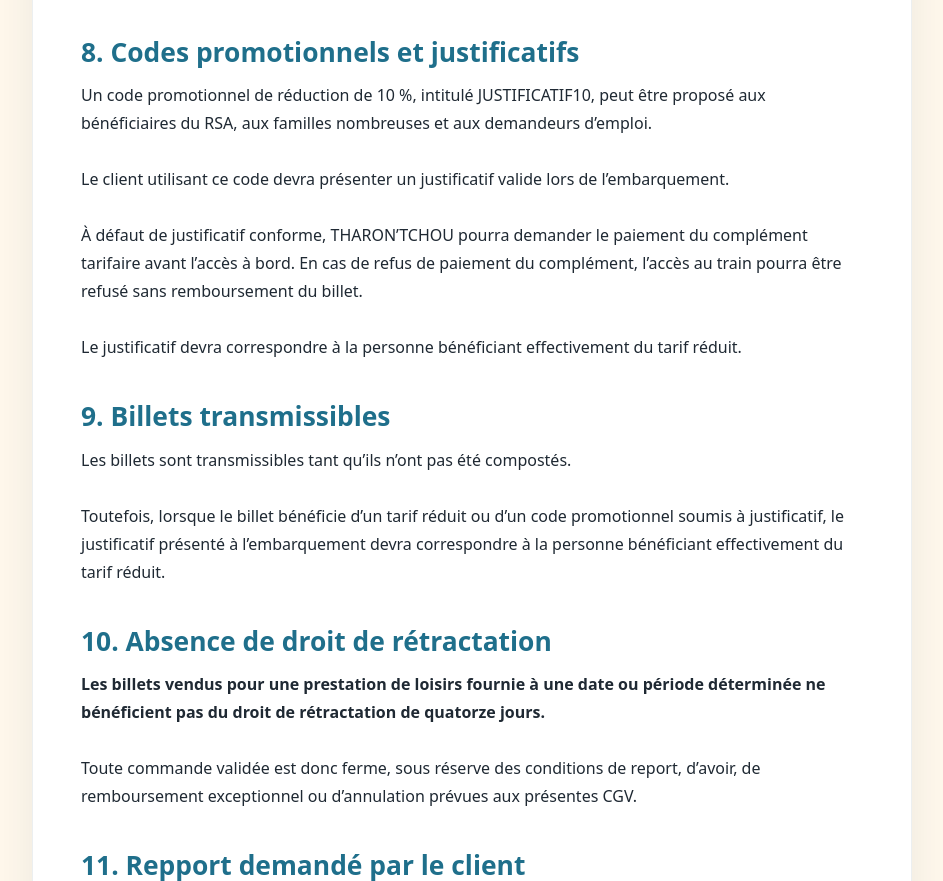
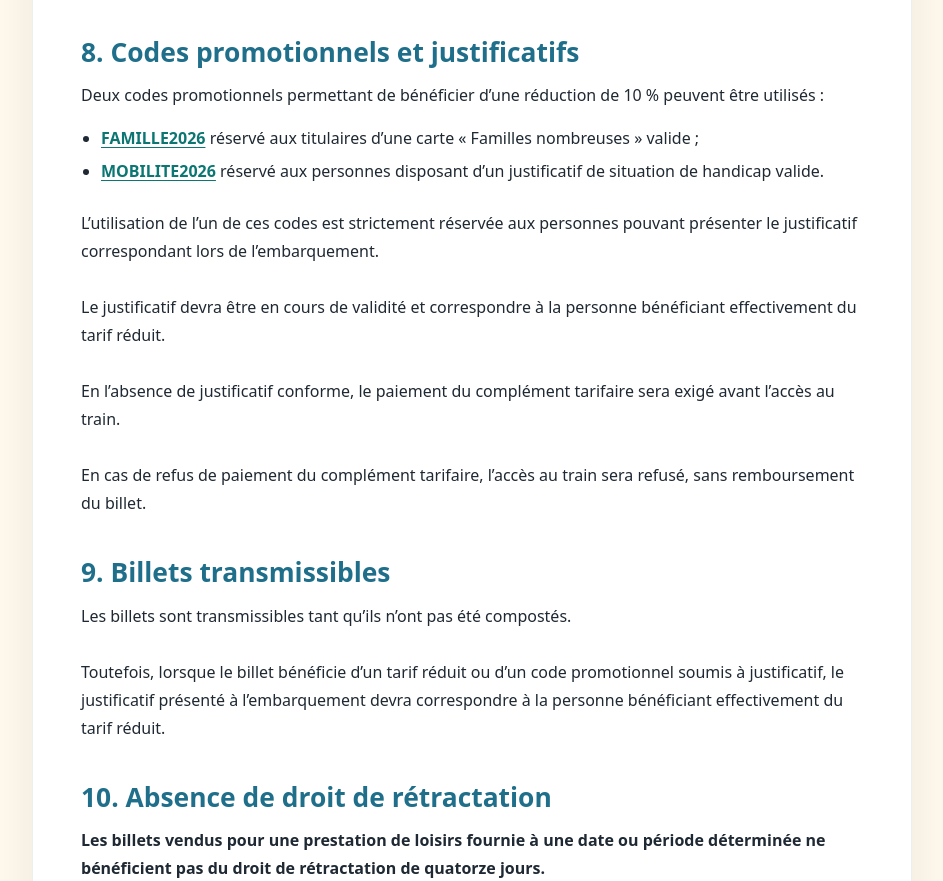
Before and after one commit to tharontchou-afk/tharon-tchou, a website built with Vite: page cgv.html in a window 1280 px wide. Shown: the part 3008-3889 px from the top of the page, without its empty margins (168-1111 px from the left). Built offline with nearby package versions, Linux system fonts and the light colour scheme.

Commit message:
mise en prod v1.2

```diff
--- a/cgv.html
+++ b/cgv.html
@@ -162,23 +162,50 @@
           communiquées lors de la commande, notamment son adresse email et son
           numéro de téléphone.
         </p>
-        <h2 class="legal-subtitle">8. Codes promotionnels et justificatifs</h2>
+        <h2 class="legal-subtitle" id="promo-cgv">
+          8. Codes promotionnels et justificatifs
+        </h2>
         <p class="legal-text">
-          Un code promotionnel de réduction de 10 %, intitulé JUSTIFICATIF10,
-          peut être proposé aux bénéficiaires du RSA, aux familles nombreuses et
-          aux demandeurs d’emploi.<br /><br />
+          Deux codes promotionnels permettant de bénéficier d’une réduction de
+          10 % peuvent être utilisés :
+        </p>
+        <ul class="legal-list">
+          <li>
+            <a
+              href="https://pretix.eu/tharontchou/saison-2026/redeem?voucher=FAMILLE2026"
+              class="legal-link"
+              >FAMILLE2026</a
+            >
+            réservé aux titulaires d’une carte « Familles nombreuses » valide ;
+          </li>
+          <li>
+            <a
+              href="https://pretix.eu/tharontchou/saison-2026/redeem?voucher=MOBILITE2026"
+              class="legal-link"
+              >MOBILITE2026</a
+            >
+            réservé aux personnes disposant d’un justificatif de situation de
+            handicap valide.
+          </li>
+        </ul>
 
-          Le client utilisant ce code devra présenter un justificatif valide
-          lors de l’embarquement.<br /><br />
+        <p class="legal-text">
+          L’utilisation de l’un de ces codes est strictement réservée aux
+          personnes pouvant présenter le justificatif correspondant lors de
+          l’embarquement.
+          <br /><br />
 
-          À défaut de justificatif conforme, THARON’TCHOU pourra demander le
-          paiement du complément tarifaire avant l’accès à bord. En cas de refus
-          de paiement du complément, l’accès au train pourra être refusé sans
-          remboursement du billet.<br /><br />
+          Le justificatif devra être en cours de validité et correspondre à la
+          personne bénéficiant effectivement du tarif réduit.
+          <br /><br />
 
-          Le justificatif devra correspondre à la personne bénéficiant
-          effectivement du tarif réduit.
+          En l’absence de justificatif conforme, le paiement du complément
+          tarifaire sera exigé avant l’accès au train. <br /><br />
+
+          En cas de refus de paiement du complément tarifaire, l’accès au train
+          sera refusé, sans remboursement du billet.
         </p>
+
         <h2 class="legal-subtitle">9. Billets transmissibles</h2>
         <p class="legal-text">
           Les billets sont transmissibles tant qu’ils n’ont pas été
```
Also changed, not shown: billetterie.html (+2 -5 lines), index.html (+4 -5 lines).
